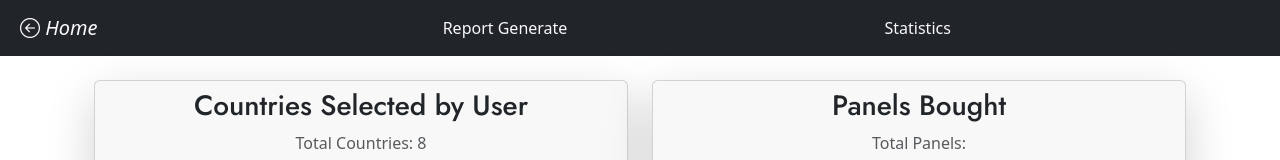
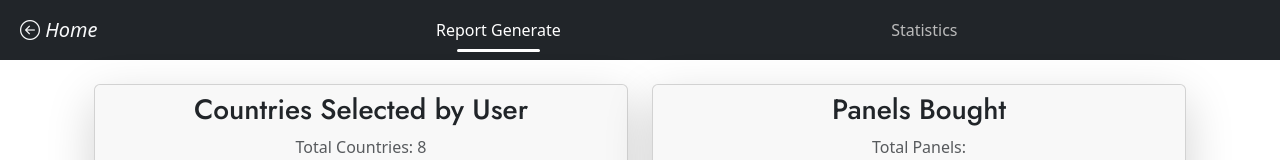
Before and after one commit to mahesh13sankarie/solar-offset-project, a React (Vite) app in the folder client/: page /staff/dashboard in a window 1280 px wide. Shown: the top 160 px of the page. Built offline with nearby package versions, Linux system fonts and the light colour scheme; what @react-pdf/renderer would draw is missing.

Commit message:
Fix: Add animation to staff navbar and minor fixes

```diff
--- a/client/src/components/Dashboard/UserSection.jsx
+++ b/client/src/components/Dashboard/UserSection.jsx
@@ -2,7 +2,7 @@ import React, { useEffect, useState } from 'react';
 import axios from 'axios';
 import './UserSection.css'
 
-const api = 'http://localhost:8000/api/v1/dashboard';
+// const api = 'http://localhost:8000/api/v1/dashboard';
 
 const UsersPage = () => {
     const [users, setUsers] = useState([]);
--- a/client/src/components/Report/ReportGenerator.jsx
+++ b/client/src/components/Report/PDFReportGenerator.jsx
@@ -12,7 +12,7 @@ const styles = StyleSheet.create({
     }
 });
 
-function ReportGenerator() {
+function PDFReportGenerator() {
     return (<>
             <Document>
                 <Page size="A4" style={styles.page}>
@@ -27,4 +27,4 @@ function ReportGenerator() {
         </>);
 }
 
-export default ReportGenerator;
+export default PDFReportGenerator;
--- a/client/src/components/Report/ReportDashboard.jsx
+++ b/client/src/components/Report/ReportDashboard.jsx
@@ -12,16 +12,15 @@ export default function ReportDashboard() {
         console.log(checkIsAuthenticated);
     }, []);
 
-
     return (
         <>
             <StaffNavBar />
             <div className="container vh-100 vw-100">
-                <d className="d-flex">
+                <div className="d-flex">
                     <CountriesSelected />
                     <PanelsBought />
 
-                </d>
+                </div>
             </div>
         </>
     );
--- a/client/src/components/Dashboard/ReportGenerate.jsx
+++ b/client/src/components/Report/ReportGenerate.jsx
@@ -1,12 +1,12 @@
 import React from "react";
 import {PDFViewer} from "@react-pdf/renderer";
-import ReportGenerator from "../Report/ReportGenerator.jsx";
+import PDFReportGenerator from "./PDFReportGenerator.jsx";
 
 export default function ReportGenerate() {
     return (<>
-<div className="vh-100 vw-100">
+<div style={{width:'750px',height:'750px'}}>
     <PDFViewer>
-        <ReportGenerator />
+        <PDFReportGenerator />
     </PDFViewer>
 
 </div>
--- a/client/src/components/Report/StaffNavBar.jsx
+++ b/client/src/components/Report/StaffNavBar.jsx
@@ -1,22 +1,32 @@
-import React from "react";
+import React, { useState } from "react";
+import "./StaffNavbarStyle.css" // Make sure this path is correct
 
 export default function StaffNavBar() {
+    const [activeTab, setActiveTab] = useState("report");
+
     return (
-     <>
         <div className="side-nav">
-                <nav className="navbar navbar-expand-sm text-light bg-dark">
-                    <a href="/" className="navbar-brand text-light" style={{textDecoration: 'none',marginLeft: '20px'}} >
-                        <i className="bi bi-arrow-left-circle text-decoration-none" > Home</i>
-                    </a>
-                    <div className="container-fluid " >
-                    <ul className="navbar-nav d-flex justify-content-evenly " style={{width:'100%'}} >
-
-                        <li>Report Generate</li>
-                        <li>Statistics</li>
+            <nav className="navbar navbar-expand-sm text-light bg-dark">
+                <a href="/" className="navbar-brand text-light" style={{ textDecoration: 'none', marginLeft: '20px' }}>
+                    <i className="bi bi-arrow-left-circle"> Home</i>
+                </a>
+                <div className="container-fluid">
+                    <ul className="navbar-nav d-flex justify-content-evenly w-100 nav-tab-list">
+                        <li
+                            className={`nav-tab-item ${activeTab === "report" ? "active-tab" : ""}`}
+                            onClick={() => setActiveTab("report")}
+                        >
+                            Report Generate
+                        </li>
+                        <li
+                            className={`nav-tab-item ${activeTab === "stats" ? "active-tab" : ""}`}
+                            onClick={() => setActiveTab("stats")}
+                        >
+                            Statistics
+                        </li>
                     </ul>
-                    </div>
-                </nav>
+                </div>
+            </nav>
         </div>
-     </>
-    )
+    );
 }
--- /dev/null
+++ b/client/src/components/Report/StaffNavbarStyle.css
@@ -0,0 +1,47 @@
+.nav-tab-list {
+    list-style: none;
+    margin: 0;
+    padding: 0;
+}
+
+.nav-tab-item {
+    cursor: pointer;
+    padding: 10px 20px;
+    color: #bbb;
+    font-weight: 500;
+    position: relative;
+    transition: color 0.3s ease;
+}
+
+.nav-tab-item:hover {
+    color: #fff;
+}
+
+.active-tab {
+    color: #fff;
+}
+
+.active-tab::after {
+    content: "";
+    position: absolute;
+    bottom: 0;
+    left: 25%;
+    width: 50%;
+    height: 3px;
+    background-color: white;
+    border-radius: 2px;
+    animation: tabSlideIn 0.3s ease forwards;
+}
+
+@keyframes tabSlideIn {
+    from {
+        width: 0%;
+        left: 50%;
+        opacity: 0;
+    }
+    to {
+        width: 50%;
+        left: 25%;
+        opacity: 1;
+    }
+}
```
Also changed, not shown: client/src/App.jsx (+4 -3 lines).
